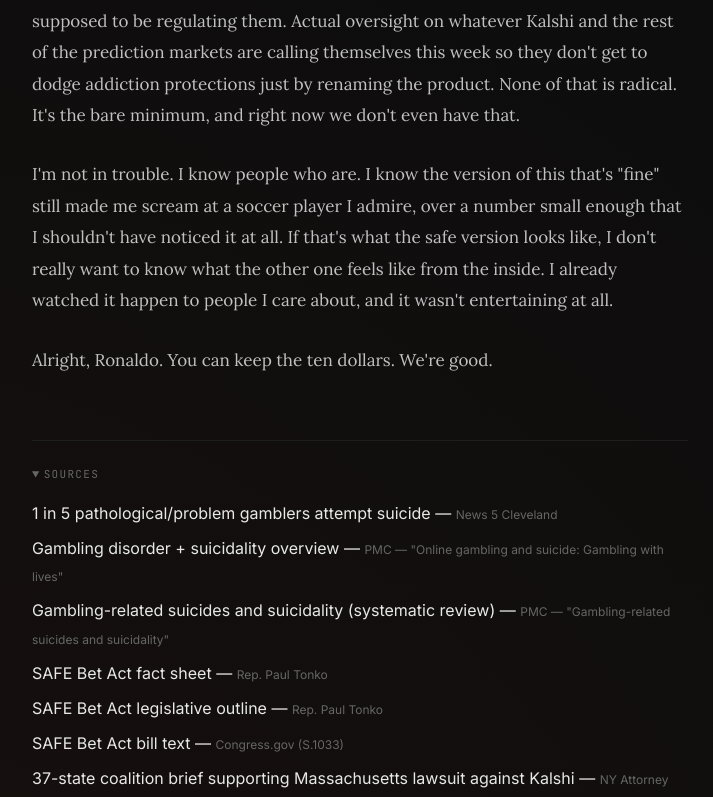
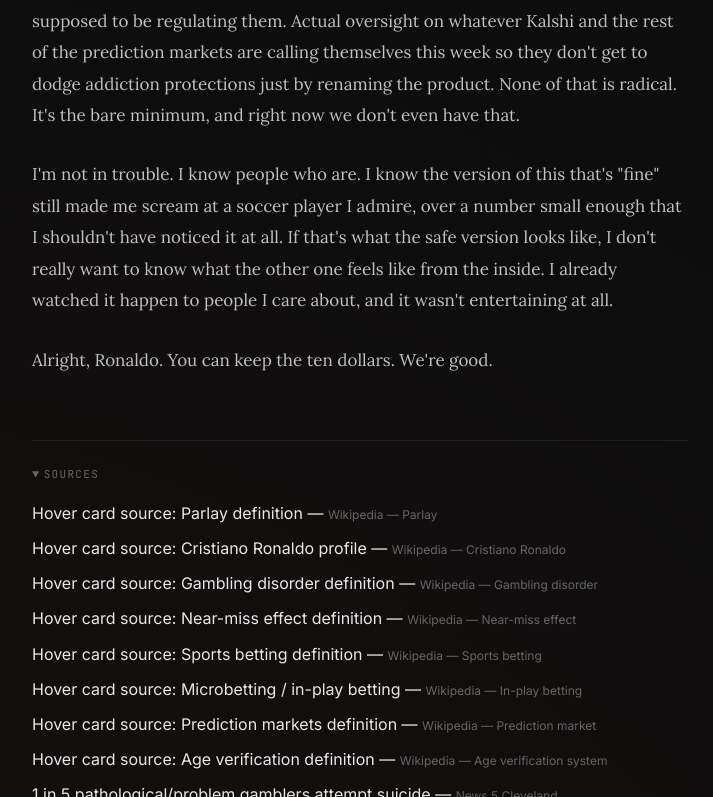
Before and after one commit to Rosovo/Website, a plain HTML site: page articles/10-dollars-to-hate-someone.html in a window 1280 px wide. Both pictures are taken after a click on the heading "SOURCES". Shown: the part 3475-4272 px from the top of the page, without its empty margins (280-993 px from the left). Drawn offline with Linux system fonts and the light colour scheme.

Commit message:
Update hover-info cards and bump site version to v1.05

```diff
--- a/articles/10-dollars-to-hate-someone.html
+++ b/articles/10-dollars-to-hate-someone.html
@@ -56,7 +56,10 @@
             shouted, out loud, alone in my house, at a television. My
             <span
               class="hover-info"
+              data-title="Parlay (Sports Betting)"
               data-desc="A parlay is a single bet that links multiple wagers together. All legs must win for the bet to pay out — one loss and the whole thing is dead."
+              data-link="https://en.wikipedia.org/wiki/Parlay_(gambling)"
+              data-link-label="Parlay on Wikipedia"
               >parlay</span
             >
             was one leg off. He missed an open net in the 81st minute and
@@ -87,7 +90,7 @@
               data-title="Cristiano Ronaldo"
               data-desc="Cristiano Ronaldo is a Portuguese footballer widely regarded as one of the greatest players ever, known for his scoring record, longevity, and time at clubs including Manchester United, Real Madrid, and Juventus."
               data-link="https://en.wikipedia.org/wiki/Cristiano_Ronaldo"
-              data-link-label="Read more"
+              data-link-label="Cristiano Ronaldo on Wikipedia"
               data-img="https://upload.wikimedia.org/wikipedia/commons/8/8c/Cristiano_Ronaldo_2018.jpg"
               >Cristiano Ronaldo</span
             >. Genuinely. He's my favorite football player of all time, and when
@@ -109,7 +112,11 @@
             I want to be clear about what this isn't. I was never
             <span
               class="hover-info"
+              data-title="Gambling Disorder"
               data-desc="Clinical addiction, as defined by the DSM-5, requires compulsive behavior that continues despite significant negative consequences, loss of control, and functional impairment. It's a spectrum, not a binary."
+              data-link="https://en.wikipedia.org/wiki/Gambling_disorder"
+              data-link-label="Gambling disorder on Wikipedia"
+              data-img="https://upload.wikimedia.org/wikipedia/commons/5/53/Gambling_chips.jpg"
               >addicted</span
             >, not in the clinical sense. I never touched my entire paycheck.
             Most of the time it was social. FIFA's on, friends are over,
@@ -128,7 +135,10 @@
             have something like the highest
             <span
               class="hover-info"
+              data-title="Gambling and Suicide Risk"
               data-desc="Suicide rate among problem gamblers is measured by attempt rate, not completion rate. The 1-in-5 figure comes from studies comparing problem gambling to alcohol, opioids, and other substance disorders across multiple peer-reviewed meta-analyses."
+              data-link="https://pmc.ncbi.nlm.nih.gov/articles/PMC9983450/"
+              data-link-label="Online gambling and suicide (PMC)"
               >suicide rate</span
             >
             of any addiction out there. I wasn't sure if that was true, so I
@@ -154,7 +164,10 @@
             to lose. Something about the loop itself, the
             <span
               class="hover-info"
+              data-title="Near-Miss Effect"
               data-desc="The near-miss effect is a psychological phenomenon where a loss that almost became a win triggers the same dopamine response as an actual win. It's deliberately engineered into slot machines, scratch cards, and sports betting interfaces."
+              data-link="https://en.wikipedia.org/wiki/Near-miss_effect"
+              data-link-label="Near-miss effect on Wikipedia"
               >near miss</span
             >, the one-leg-off parlay, the spin that almost hits, does something
             to a brain regardless of what's in the bank account behind it.
@@ -167,7 +180,10 @@
             minimum-age standard for
             <span
               class="hover-info"
+              data-title="Sports Betting"
               data-desc="Sports betting was federally banned under PASPA until a 2018 Supreme Court ruling (Murphy v. NCAA) struck it down, leaving regulation entirely to individual states. Most set the minimum age at 21, but some allow betting at 18."
+              data-link="https://en.wikipedia.org/wiki/Sports_betting"
+              data-link-label="Sports betting on Wikipedia"
               >sports betting</span
             >; it's mostly state-by-state, which means in some places an
             eighteen-year-old can open an account as easily as he can order an
@@ -178,7 +194,10 @@
             and blocked companies from using
             <span
               class="hover-info"
+              data-title="SAFE Bet Act (S.1033)"
               data-desc="The SAFE Bet Act (S.1033), introduced by Sen. Richard Blumenthal and Rep. Paul Tonko, proposed a federal framework for responsible gambling including advertising restrictions, age verification, and AI targeting bans. It stalled in committee."
+              data-link="https://www.congress.gov/bill/119th-congress/senate-bill/1033/text"
+              data-link-label="SAFE Bet Act bill text on Congress.gov"
               >AI to target people</span
             >
             who gamble more than they should got introduced in Congress. It
@@ -200,7 +219,10 @@
             points/goals/saves, and a million tiny
             <span
               class="hover-info"
+              data-title="Microbetting (In-Play Betting)"
               data-desc="Microbetting (also called in-play or live betting) lets you wager on individual moments within a game — next pitch, next possession, next foul — resolving in seconds. Critics say the speed mimics slot machine mechanics more than traditional sports wagering."
+              data-link="https://en.wikipedia.org/wiki/In-play_betting"
+              data-link-label="In-play betting on Wikipedia"
               >in-game moments</span
             >
             that are over fast enough to feel like pulling a lever.
@@ -210,7 +232,10 @@
             But the
             <span
               class="hover-info"
+              data-title="Prediction Markets"
               data-desc="Prediction markets like Kalshi and Polymarket let users trade 'event contracts' on real-world outcomes — elections, weather, sports, court cases. They're regulated differently from sportsbooks, which lets them dodge some gambling protections. A 37-state AG coalition filed briefs in 2026 arguing they should be treated as gambling."
+              data-link="https://en.wikipedia.org/wiki/Prediction_market"
+              data-link-label="Prediction market on Wikipedia"
               >prediction-market</span
             >
             world is where it gets genuinely weird. Apps like Kalshi and
@@ -223,7 +248,11 @@
             investigations into suspected
             <span
               class="hover-info"
+              data-title="Paris Weather Sensor Investigation"
               data-desc="In April 2026, French authorities investigated suspected tampering with a weather sensor near Charles de Gaulle Airport after prediction-market temperature bets paid out suspiciously. Both NPR and CNN covered the investigation."
+              data-link="https://www.npr.org/2026/04/23/nx-s1-5797876/polymarket-paris-weather-bet"
+              data-link-label="NPR coverage of the weather-sensor case"
+              data-img="https://npr.brightspotcdn.com/dims3/default/strip/false/crop/3799x2533+0+0/resize/800/quality/85/format/webp/?url=http%3A%2F%2Fnpr-brightspot.s3.amazonaws.com%2Fe3%2Fe4%2F33ef19204c71b12671aa002d8114%2Fgettyimages-2270274138.jpg"
               >tampering with a weather sensor</span
             >
             near a major airport tied to prediction-market temperature bets. And
@@ -231,7 +260,11 @@
             around
             <span
               class="hover-info"
+              data-title="WNBA Disruption Market Controversy"
               data-desc="In 2025, Polymarket ran markets on whether objects would be thrown onto the court during WNBA games. Traders who bet 'yes' had a financial incentive for disruptions to occur. Sportico reported on the resulting controversy."
+              data-link="https://www.sportico.com/leagues/basketball/2025/wnba-thrown-dildos-polymarket-x-prediction-reaction-1234866171/"
+              data-link-label="Sportico on WNBA disruption markets"
+              data-img="https://www.sportico.com/wp-content/uploads/2025/08/WNBA_Dildo.png?w=1280&h=720&crop=1&resize=450%2C253"
               >disruptive stuff happening in games</span
             >, which is a sentence that should make everyone feel insane for a
             second.
@@ -250,7 +283,10 @@
             help. Real federal
             <span
               class="hover-info"
+              data-title="Age Verification Systems"
               data-desc="Current age verification for online gambling largely relies on self-reported dates of birth and credit card checks. Critics argue this is inadequate, particularly for platforms accessible via a parent's existing account."
+              data-link="https://en.wikipedia.org/wiki/Age_verification_system"
+              data-link-label="Age verification systems on Wikipedia"
               >age verification</span
             >
             instead of an honor system. A ban on ads during live games instead
@@ -279,6 +315,78 @@
         <details class="sources">
           <summary>Sources</summary>
           <ul>
+            <li>
+              Hover card source: Parlay definition &mdash;
+              <a
+                href="https://en.wikipedia.org/wiki/Parlay_(gambling)"
+                target="_blank"
+                rel="noopener noreferrer"
+                >Wikipedia &mdash; Parlay</a
+              >
+            </li>
+            <li>
+              Hover card source: Cristiano Ronaldo profile &mdash;
+              <a
+                href="https://en.wikipedia.org/wiki/Cristiano_Ronaldo"
+                target="_blank"
+                rel="noopener noreferrer"
+                >Wikipedia &mdash; Cristiano Ronaldo</a
+              >
+            </li>
+            <li>
+              Hover card source: Gambling disorder definition &mdash;
+              <a
+                href="https://en.wikipedia.org/wiki/Gambling_disorder"
+                target="_blank"
+                rel="noopener noreferrer"
+                >Wikipedia &mdash; Gambling disorder</a
+              >
+            </li>
+            <li>
+              Hover card source: Near-miss effect definition &mdash;
+              <a
+                href="https://en.wikipedia.org/wiki/Near-miss_effect"
+                target="_blank"
+                rel="noopener noreferrer"
+                >Wikipedia &mdash; Near-miss effect</a
+              >
+            </li>
+            <li>
+              Hover card source: Sports betting definition &mdash;
+              <a
+                href="https://en.wikipedia.org/wiki/Sports_betting"
+                target="_blank"
+                rel="noopener noreferrer"
+                >Wikipedia &mdash; Sports betting</a
+              >
+            </li>
+            <li>
+              Hover card source: Microbetting / in-play betting &mdash;
+              <a
+                href="https://en.wikipedia.org/wiki/In-play_betting"
+                target="_blank"
+                rel="noopener noreferrer"
+                >Wikipedia &mdash; In-play betting</a
+              >
+            </li>
+            <li>
+              Hover card source: Prediction markets definition &mdash;
+              <a
+                href="https://en.wikipedia.org/wiki/Prediction_market"
+                target="_blank"
+                rel="noopener noreferrer"
+                >Wikipedia &mdash; Prediction market</a
+              >
+            </li>
+            <li>
+              Hover card source: Age verification definition &mdash;
+              <a
+                href="https://en.wikipedia.org/wiki/Age_verification_system"
+                target="_blank"
+                rel="noopener noreferrer"
+                >Wikipedia &mdash; Age verification system</a
+              >
+            </li>
             <li>
               1 in 5 pathological/problem gamblers attempt suicide &mdash;
               <a
```
Also changed, not shown: about.html (+1 -1 lines).
